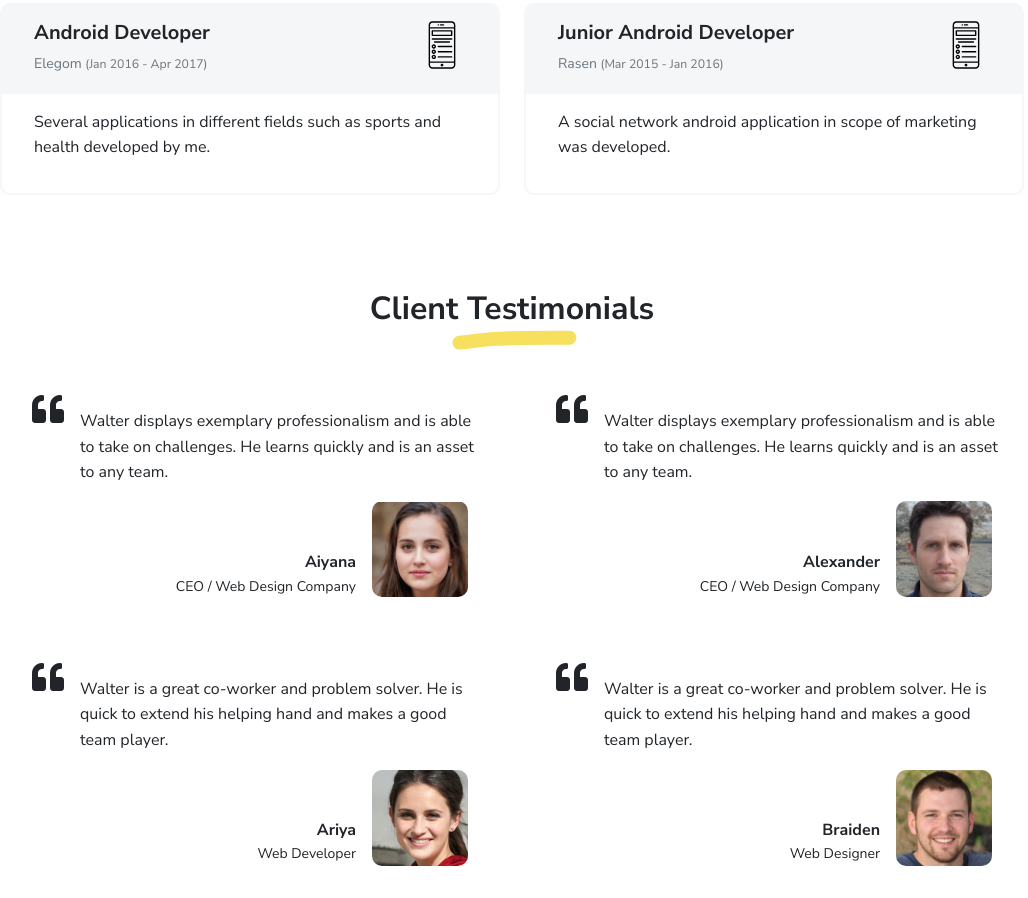
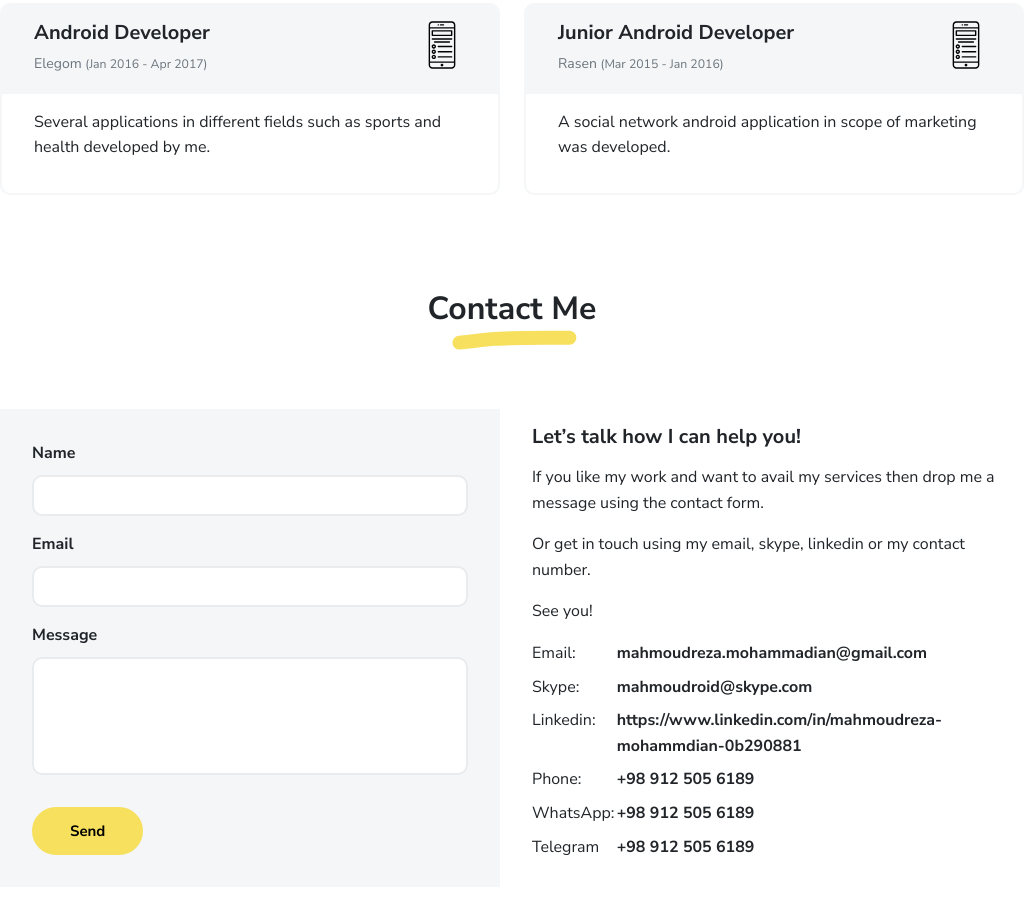
Before and after one commit to MahmoudRoid/mahmoudroid.github.io, a plain HTML site: page index.html in a window 1280 px wide. Shown: the part 4482-5380 px from the top of the page, without its empty margins (128-1156 px from the left). Drawn offline with Linux system fonts and the light colour scheme.

Commit message:
add linkedin to contact div

```diff
--- a/index.html
+++ b/index.html
@@ -538,7 +538,7 @@
 
 
     <!-- Testimonials -->
-    <div class="section px-3 px-lg-4 pt-5" id="testimonials">
+    <!-- <div class="section px-3 px-lg-4 pt-5" id="testimonials">
       <div class="container-narrow">
         <div class="text-center mb-5">
           <h2 class="marker marker-center">Client Testimonials</h2>
@@ -594,7 +594,7 @@
           </div>
         </div>
       </div>
-    </div>
+    </div> -->
 
 
     <!-- Contact -->
@@ -628,7 +628,7 @@
             <div class="mt-3 px-1">
               <div class="h5">Let’s talk how I can help you!</div>
               <p>If you like my work and want to avail my services then drop me a message using the contact form. </p>
-              <p>Or get in touch using my email, skype or my contact number.</p>
+              <p>Or get in touch using my email, skype, linkedin or my contact number.</p>
               <p>See you!</p>
             </div>
             <div class="mt-53 px-1">
@@ -644,6 +644,12 @@
                 </div>
                 <div class="col-sm-10">
                   <div class="pb-1 fw-bolder">mahmoudroid@skype.com</div>
+                </div>
+                <div class="col-sm-2">
+                  <div class="pb-1">Linkedin:</div>
+                </div>
+                <div class="col-sm-10">
+                  <div class="pb-1 fw-bolder">https://www.linkedin.com/in/mahmoudreza-mohammdian-0b290881</div>
                 </div>
                 <div class="col-sm-2">
                   <div class="pb-1">Phone:</div>
```
